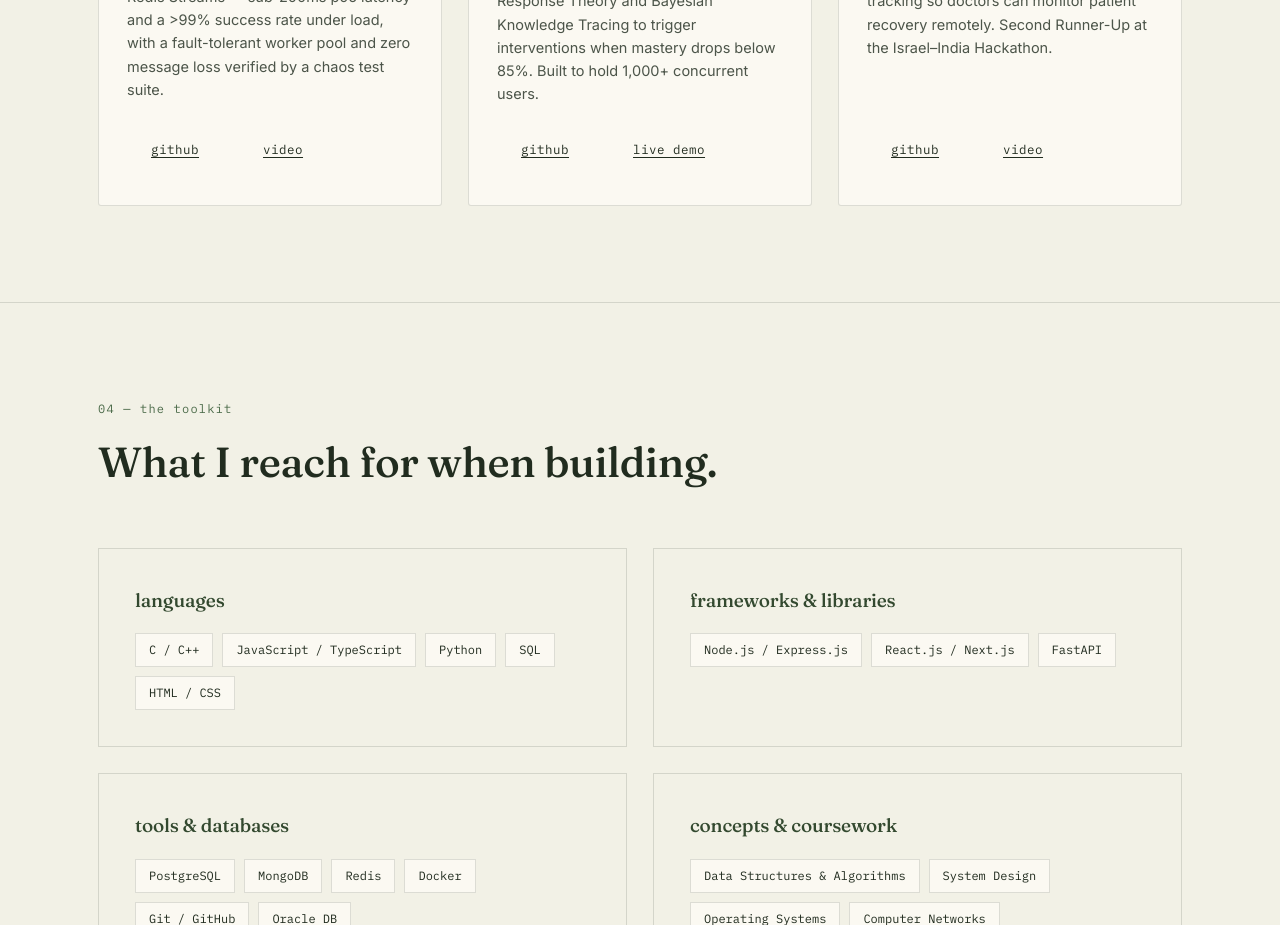
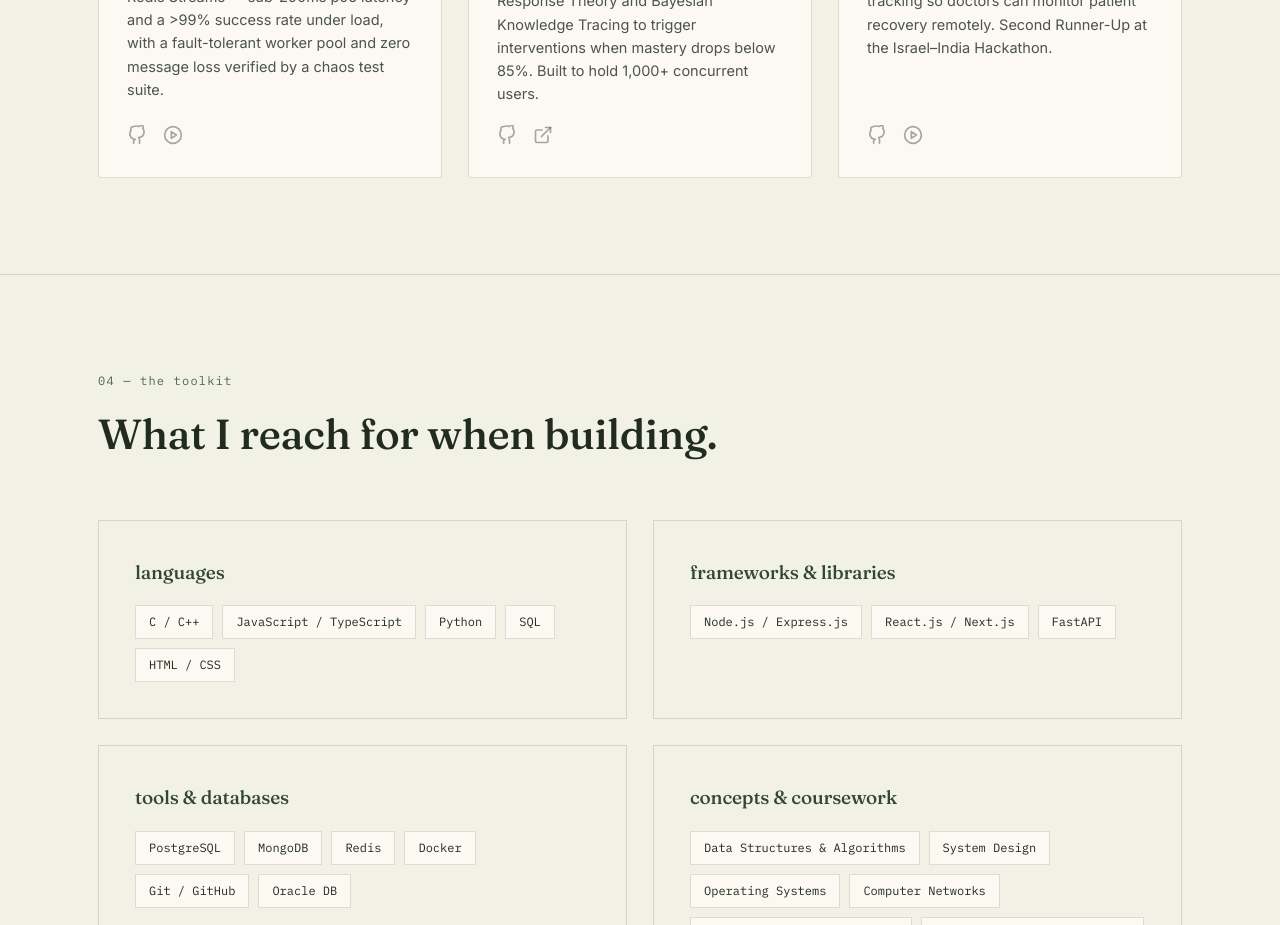
Before and after one commit to ananyapahwa/portfolio, a React (Vite) app: page / in a window 1280 px wide. Shown: the part 2920-3845 px from the top of the page. Built offline with nearby package versions, Linux system fonts and the light colour scheme.

Commit message:
Remove project thumbnails and keep minimal icons

```diff
--- a/ananya-portfolio-design.html
+++ b/ananya-portfolio-design.html
@@ -493,108 +493,21 @@
       <div class="project-card reveal">
         <span class="project-num">relay</span>
         <h3>Webhook Delivery Service</h3>
+        <div style="margin-bottom: 24px; height: 160px; width: 100%; background: #e5e5e5; border-radius: 6px;"></div>
         <div class="project-stack">Node.js · TypeScript · React · PostgreSQL · Redis</div>
         <p>A distributed webhook system that decouples ingestion from delivery via Redis Streams — sub-200ms p95 latency and a &gt;99% success rate under load, with a fault-tolerant worker pool and zero message loss verified by a chaos test suite.</p>
-        <div class="project-links"><a href="https://github.com/ananyapahwa/relay" target="_blank" rel="noopener noreferrer">github</a><a href="https://drive.google.com/file/d/1qnLkD57kzp64H_avetOmZpSzvl9-u5ld/view?usp=sharing" target="_blank" rel="noopener noreferrer">video</a></div>
+        <div class="project-links" style="gap: 16px;">
+          <a href="https://github.com/ananyapahwa/relay" target="_blank" rel="noopener noreferrer" style="text-decoration: none; border: none; opacity: 0.6;" title="GitHub"><svg width="16" height="16" viewBox="0 0 24 24" fill="none" stroke="currentColor" stroke-width="2" stroke-linecap="round" stroke-linejoin="round"><path d="M9 19c-5 1.5-5-2.5-7-3m14 6v-3.87a3.37 3.37 0 0 0-.94-2.61c3.14-.35 6.44-1.54 6.44-7A5.44 5.44 0 0 0 20 4.77 5.07 5.07 0 0 0 19.91 1S18.73.65 16 2.48a13.38 13.38 0 0 0-7 0C6.27.65 5.09 1 5.09 1A5.07 5.07 0 0 0 5 4.77a5.44 5.44 0 0 0-1.5 3.78c0 5.42 3.3 6.61 6.44 7A3.37 3.37 0 0 0 9 18.13V22"></path></svg></a>
+          <a href="https://drive.google.com/file/d/1qnLkD57kzp64H_avetOmZpSzvl9-u5ld/view?usp=sharing" target="_blank" rel="noopener noreferrer" style="text-decoration: none; border: none; opacity: 0.6;" title="Video"><svg width="16" height="16" viewBox="0 0 24 24" fill="none" stroke="currentColor" stroke-width="2" stroke-linecap="round" stroke-linejoin="round"><polygon points="5 3 19 12 5 21 5 3"></polygon></svg></a>
+        </div>
       </div>
 
       <div class="project-card reveal">
         <span class="project-num">synapse</span>
         <h3>Adaptive Learning Engine</h3>
+        <div style="margin-bottom: 24px; height: 160px; width: 100%; background: #e5e5e5; border-radius: 6px;"></div>
         <div class="project-stack">Redis · PostgreSQL · ChromaDB · Ollama</div>
         <p>A RAG pipeline over Llama 3.1 with concept-scoped chunking, modeling student knowledge-state with Item Response Theory and Bayesian Knowledge Tracing to trigger interventions when mastery drops below 85%. Built to hold 1,000+ concurrent users.</p>
-        <div class="project-links"><a href="https://github.com/ananyapahwa/quiz-portal" target="_blank" rel="noopener noreferrer">github</a><a href="https://quiz-portal-green.vercel.app/login" target="_blank" rel="noopener noreferrer">live demo</a></div>
-      </div>
-
-      <div class="project-card reveal">
-        <span class="project-num">physiocare</span>
-        <h3>PhysioCare Portal</h3>
-        <div class="project-stack">Python · PyTorch · Mediapipe · Flask</div>
-        <p>An LSTM model for human activity classification from smart-insole data, paired with real-time Mediapipe skeletal tracking so doctors can monitor patient recovery remotely. Second Runner-Up at the Israel–India Hackathon.</p>
-        <div class="project-links"><a href="https://github.com/Shalom-Swasth-Solution" target="_blank" rel="noopener noreferrer">github</a><a href="https://youtu.be/qIL_3G8OD04" target="_blank" rel="noopener noreferrer">video</a></div>
-      </div>
-    </div>
-  </div>
-</section>
-
-<section id="practice">
-  <div class="wrap">
-    <div class="section-head">
-      <div>
-        <span class="section-kicker">04 — the toolkit</span>
-        <h2 class="section-title">What I reach for when building.</h2>
-      </div>
-    </div>
-
-    <div class="practice-grid">
-      <div class="practice-card reveal">
-        <h4>languages</h4>
-        <div class="chip-row">
-          <span class="chip">C / C++</span>
-          <span class="chip">JavaScript / TypeScript</span>
-          <span class="chip">Python</span>
-          <span class="chip">SQL</span>
-          <span class="chip">HTML / CSS</span>
-        </div>
-      </div>
-      <div class="practice-card reveal">
-        <h4>frameworks &amp; libraries</h4>
-        <div class="chip-row">
-          <span class="chip">Node.js / Express.js</span>
-          <span class="chip">React.js / Next.js</span>
-          <span class="chip">FastAPI</span>
-        </div>
-      </div>
-      <div class="practice-card reveal">
-        <h4>tools &amp; databases</h4>
-        <div class="chip-row">
-          <span class="chip">PostgreSQL</span>
-          <span class="chip">MongoDB</span>
-          <span class="chip">Redis</span>
-          <span class="chip">Docker</span>
-          <span class="chip">Git / GitHub</span>
-          <span class="chip">Oracle DB</span>
-        </div>
-      </div>
-      <div class="practice-card reveal">
-        <h4>concepts &amp; coursework</h4>
-        <div class="chip-row">
-          <span class="chip">Data Structures &amp; Algorithms</span>
-          <span class="chip">System Design</span>
-          <span class="chip">Operating Systems</span>
-          <span class="chip">Computer Networks</span>
-          <span class="chip">Database Management Systems</span>
-          <span class="chip">Object-Oriented Programming</span>
-          <span class="chip">Deep Learning</span>
-          <span class="chip">Software Engineering</span>
-          <span class="chip">REST APIs</span>
-        </div>
-      </div>
-    </div>
-  </div>
-</section>
-
-
-<section class="philosophy">
-  <div class="wrap">
-    <blockquote class="reveal">"A well-designed system and a well-lived day follow the same rule — nothing works if you're not paying attention."</blockquote>
-    <span class="script">— a note to self, kept on the wall above my desk</span>
-  </div>
-</section>
-
-<footer id="contact">
-  <div class="wrap">
-    <div class="contact-grid">
-      <h2 class="contact-big">Building something interesting? I'd like to hear about it.</h2>
-      <div class="contact-list">
-        <a href="mailto:ananyapahwa.jobs@gmail.com">email</a>
-        <a href="https://linkedin.com/in/ananya-pahwa" target="_blank" rel="noopener">linkedin</a>
-        <a href="https://github.com/ananyapahwa" target="_blank" rel="noopener">github</a>
-      </div>
-    </div>
-    <div class="foot-note">
-      <span>ananya pahwa — patiala, india</span>
-      <span>built with attention to detail</span>
     </div>
   </div>
 </footer>
--- a/src/components/Projects.tsx
+++ b/src/components/Projects.tsx
@@ -14,6 +14,24 @@ import {
   CardItem,
 } from "@/components/ui/3d-card"
 
+function GithubIcon({ className }: { className?: string }) {
+  return (
+    <svg xmlns="http://www.w3.org/2000/svg" width="24" height="24" viewBox="0 0 24 24" fill="none" stroke="currentColor" strokeWidth="2" strokeLinecap="round" strokeLinejoin="round" className={className}><path d="M15 22v-4a4.8 4.8 0 0 0-1-3.02c3.14-.35 6.44-1.54 6.44-7a5.44 5.44 0 0 0-1.5-3.89 5.07 5.07 0 0 0-.15-3.84s-1.18-.38-3.9 1.47a13.38 13.38 0 0 0-7 0C6.27 2.23 5.09 2.61 5.09 2.61a5.07 5.07 0 0 0-.15 3.84 5.44 5.44 0 0 0-1.5 3.89c0 5.45 3.3 6.64 6.44 7A4.8 4.8 0 0 0 8 18v4"></path></svg>
+  )
+}
+
+function PlayIcon({ className }: { className?: string }) {
+  return (
+    <svg xmlns="http://www.w3.org/2000/svg" width="24" height="24" viewBox="0 0 24 24" fill="none" stroke="currentColor" strokeWidth="2" strokeLinecap="round" strokeLinejoin="round" className={className}><circle cx="12" cy="12" r="10"></circle><polygon points="10 8 16 12 10 16 10 8"></polygon></svg>
+  )
+}
+
+function ExternalLinkIcon({ className }: { className?: string }) {
+  return (
+    <svg xmlns="http://www.w3.org/2000/svg" width="24" height="24" viewBox="0 0 24 24" fill="none" stroke="currentColor" strokeWidth="2" strokeLinecap="round" strokeLinejoin="round" className={className}><path d="M18 13v6a2 2 0 0 1-2 2H5a2 2 0 0 1-2-2V8a2 2 0 0 1 2-2h6"></path><polyline points="15 3 21 3 21 9"></polyline><line x1="10" y1="14" x2="21" y2="3"></line></svg>
+  )
+}
+
 const PROJECTS = [
   {
     num: "relay",
@@ -21,8 +39,8 @@ const PROJECTS = [
     stack: "Node.js · TypeScript · React · PostgreSQL · Redis",
     body: "A distributed webhook system that decouples ingestion from delivery via Redis Streams — sub-200ms p95 latency and a >99% success rate under load, with a fault-tolerant worker pool and zero message loss verified by a chaos test suite.",
     links: [
-      { label: "github", href: "https://github.com/ananyapahwa/relay" },
-      { label: "video", href: "https://drive.google.com/file/d/1qnLkD57kzp64H_avetOmZpSzvl9-u5ld/view?usp=sharing" },
+      { label: "github", icon: GithubIcon, href: "https://github.com/ananyapahwa/relay" },
+      { label: "video", icon: PlayIcon, href: "https://drive.google.com/file/d/1qnLkD57kzp64H_avetOmZpSzvl9-u5ld/view?usp=sharing" },
     ],
   },
   {
@@ -31,8 +49,8 @@ const PROJECTS = [
     stack: "Redis · PostgreSQL · ChromaDB · Ollama",
     body: "A RAG pipeline over Llama 3.1 with concept-scoped chunking, modeling student knowledge-state with Item Response Theory and Bayesian Knowledge Tracing to trigger interventions when mastery drops below 85%. Built to hold 1,000+ concurrent users.",
     links: [
-      { label: "github", href: "https://github.com/ananyapahwa/quiz-portal" },
-      { label: "live demo", href: "https://quiz-portal-green.vercel.app/login" },
+      { label: "github", icon: GithubIcon, href: "https://github.com/ananyapahwa/quiz-portal" },
+      { label: "live demo", icon: ExternalLinkIcon, href: "https://quiz-portal-green.vercel.app/login" },
     ],
   },
   {
@@ -41,8 +59,8 @@ const PROJECTS = [
     stack: "Python · PyTorch · Mediapipe · Flask",
     body: "An LSTM model for human activity classification from smart-insole data, paired with real-time Mediapipe skeletal tracking so doctors can monitor patient recovery remotely. Second Runner-Up at the Israel–India Hackathon.",
     links: [
-      { label: "github", href: "https://github.com/Shalom-Swasth-Solution" },
-      { label: "video", href: "https://youtu.be/qIL_3G8OD04" },
+      { label: "github", icon: GithubIcon, href: "https://github.com/Shalom-Swasth-Solution" },
+      { label: "video", icon: PlayIcon, href: "https://youtu.be/qIL_3G8OD04" },
     ],
   },
 ] as const
@@ -85,12 +103,22 @@ export function Projects() {
                       </CardContent>
                     </CardItem>
                     <CardItem translateZ={22} className="w-full">
-                      <CardFooter>
-                        {project.links.map((link) => (
-                          <Button key={link.label} variant="link" asChild>
-                            <a href={link.href} target="_blank" rel="noopener noreferrer">{link.label}</a>
-                          </Button>
-                        ))}
+                      <CardFooter className="flex gap-4">
+                        {project.links.map((link) => {
+                          const Icon = link.icon;
+                          return (
+                            <a
+                              key={link.label}
+                              href={link.href}
+                              target="_blank"
+                              rel="noopener noreferrer"
+                              className="text-ink/40 transition-colors hover:text-moss-deep"
+                              title={link.label}
+                            >
+                              <Icon className="h-5 w-5" />
+                            </a>
+                          )
+                        })}
                       </CardFooter>
                     </CardItem>
                   </Card>
```
